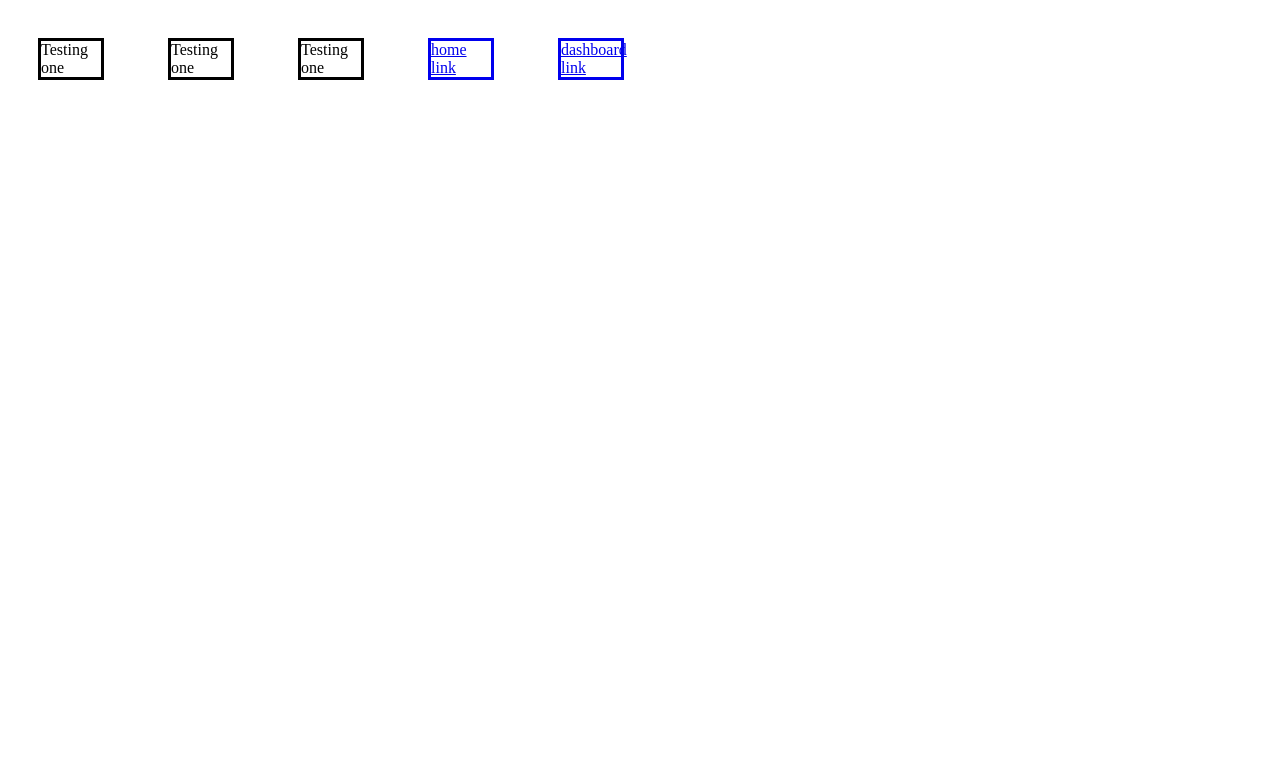
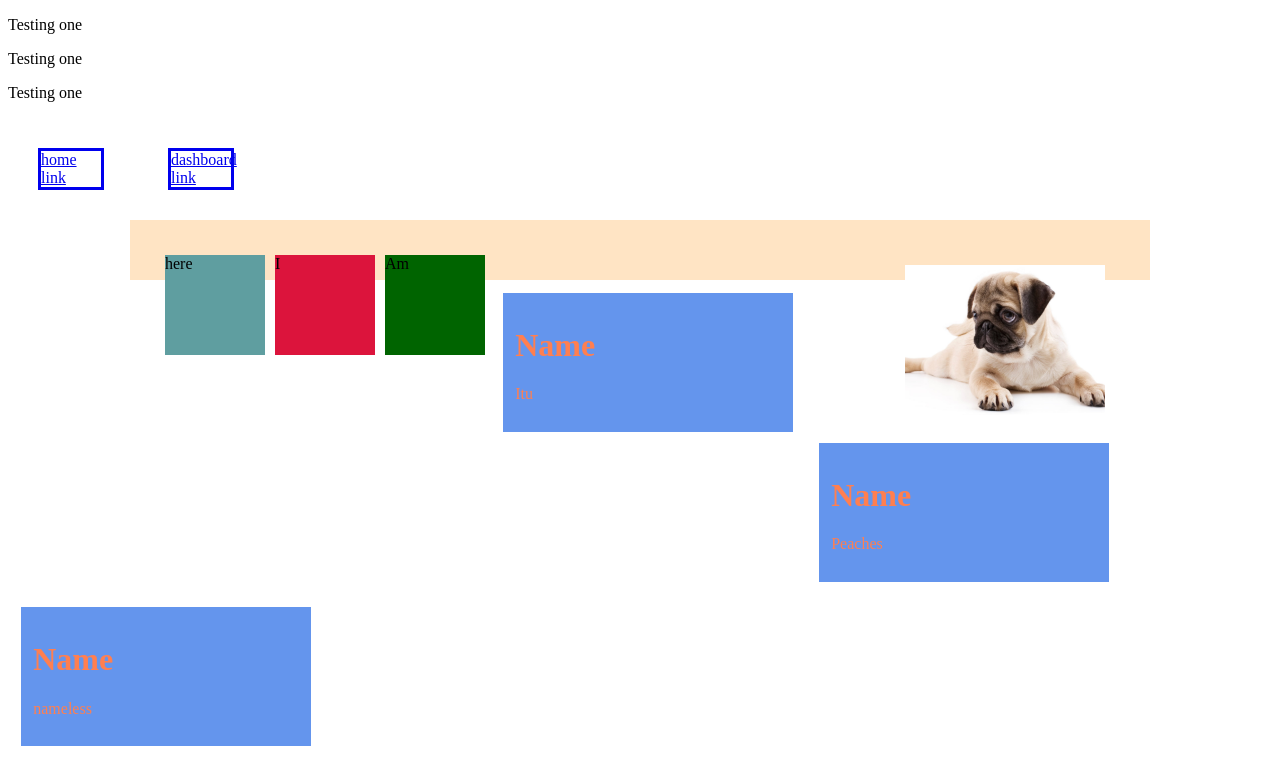
Before and after one commit to ntshoe20/css-design-udemy, a plain HTML site: page BoxModel/index.html in a window 1280 px wide. Drawn offline with Linux system fonts and the light colour scheme.

Commit message:
different examples

```diff
--- a/BoxModel/index.html
+++ b/BoxModel/index.html
@@ -17,5 +17,25 @@
     <a href="#">home link</a>
     <a href="#">dashboard link</a>
 
+    <div class="wrapper">
+        <img src="doggie.jpeg" width="200" height="150">
+
+        <div class="box" style="background-color: cadetblue; float: left;">here</div>
+        <div class="box" style="background-color: crimson;float: left">I</div>
+        <div class="box" style="background-color:darkgreen;float: left">Am</div>
+    </div>
+
+    <div class="products">
+        <h1>Name</h1>
+        <p>Itu</p>
+    </div>
+    <div class="products">
+        <h1>Name</h1>
+        <p>Peaches</p>
+    </div>
+    <div class="products">
+        <h1>Name</h1>
+        <p>nameless</p>
+    </div>
 </body>
 </html>
--- a/BoxModel/style.css
+++ b/BoxModel/style.css
@@ -1,6 +1,33 @@
-p,a{
+a{
     border-style: solid;
     margin: 30px;
     width: 60px;
     display: inline-block;
 }
+.wrapper{
+    background-color: bisque;
+    max-width: 960px;
+    margin: auto;
+    padding: 30px;
+}
+img{
+    float: right;
+    margin: 15px;
+}
+.box{
+    height: 100px;
+    width: 100px;
+    margin: 5px;
+}
+.products h1, .products p{
+    color: coral;
+    margin-left: auto;
+}
+.products{
+    background-color: cornflowerblue;
+    float: left;
+    width: 21%;
+    padding: 1%;
+    margin: 1%;
+
+}
```
Also changed, not shown: BoxModel/doggie.jpeg (added).
